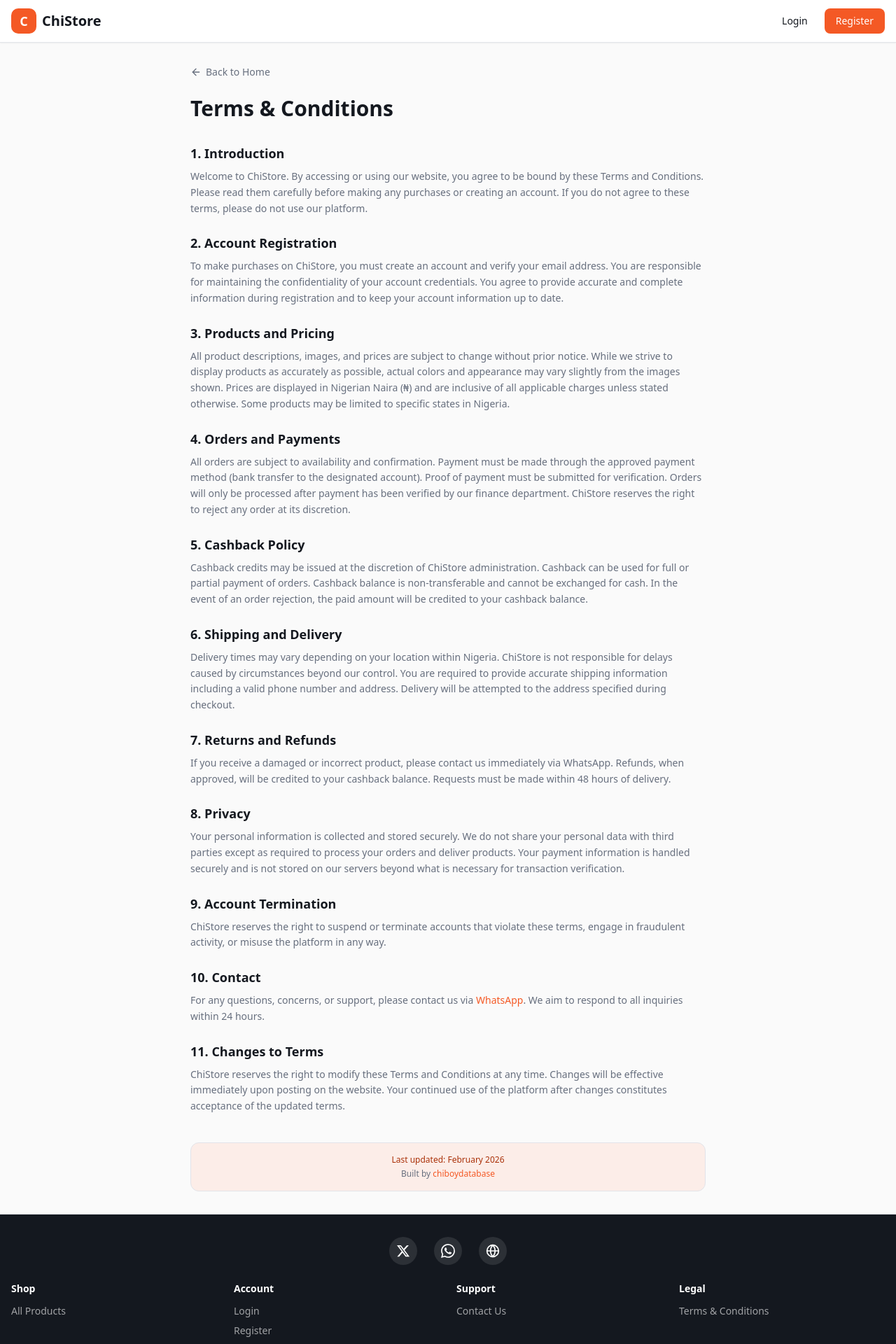
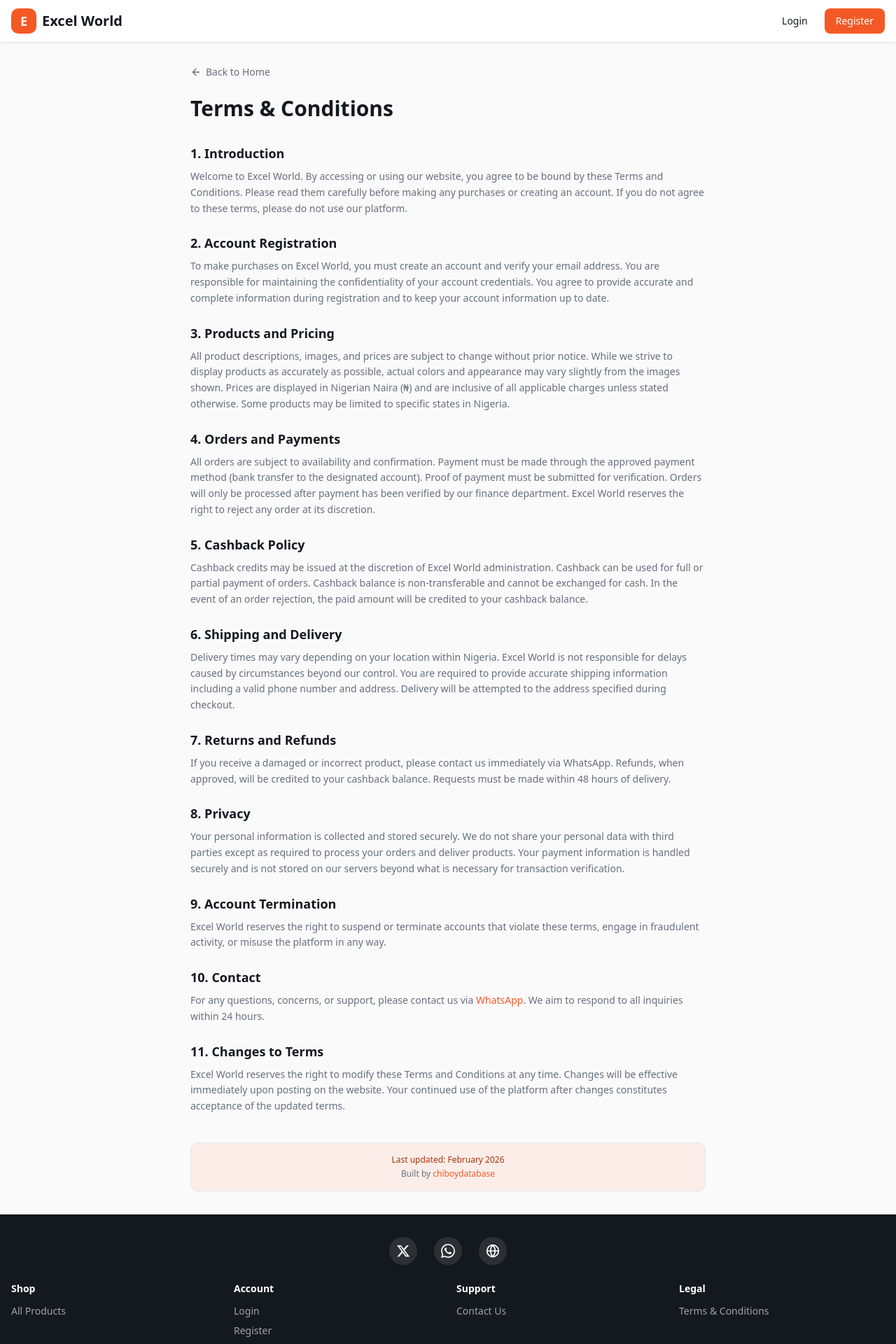
Before and after one commit to chiboydatabaseorg/v0-1, a Next.js app: page /terms in a window 1280 px wide. Shown: the top 1920 px of the page at 70% size. Built offline with nearby package versions, Linux system fonts and the light colour scheme; no server answers.

Commit message:
feat: rename site from ChiStore to Excel World
Update site branding to "Excel World" across all files.

```diff
--- a/app/layout.tsx
+++ b/app/layout.tsx
@@ -8,9 +8,9 @@ import { Toaster } from "sonner"
 const inter = Inter({ subsets: ["latin"], variable: "--font-inter" })
 
 export const metadata: Metadata = {
-  title: "ChiStore - Shop Smart, Shop ChiStore",
+  title: "Excel World - Shop Smart, Shop Excel World",
   description:
-    "Your one-stop destination for quality products at unbeatable prices. Shop the latest trends with ChiStore.",
+    "Your one-stop destination for quality products at unbeatable prices. Shop the latest trends with Excel World.",
 }
 
 export default function RootLayout({
--- a/app/page.tsx
+++ b/app/page.tsx
@@ -42,7 +42,7 @@ export default function HomePage() {
         <section className="bg-primary px-4 py-16 text-primary-foreground md:py-24">
           <div className="mx-auto max-w-7xl text-center">
             <h1 className="text-balance text-4xl font-bold md:text-5xl lg:text-6xl">
-              Shop Smart, Shop ChiStore
+              Shop Smart, Shop Excel World
             </h1>
             <p className="mx-auto mt-4 max-w-2xl text-pretty text-lg text-primary-foreground/80">
               Your one-stop destination for quality products at unbeatable prices. Discover amazing deals every day.
--- a/app/terms/page.tsx
+++ b/app/terms/page.tsx
@@ -21,7 +21,7 @@ export default function TermsPage() {
           <section>
             <h2 className="mb-2 text-lg font-semibold text-foreground">1. Introduction</h2>
             <p>
-              Welcome to ChiStore. By accessing or using our website, you agree to be bound by these Terms and Conditions.
+              Welcome to Excel World. By accessing or using our website, you agree to be bound by these Terms and Conditions.
               Please read them carefully before making any purchases or creating an account. If you do not agree to these terms,
               please do not use our platform.
             </p>
@@ -30,7 +30,7 @@ export default function TermsPage() {
           <section>
             <h2 className="mb-2 text-lg font-semibold text-foreground">2. Account Registration</h2>
             <p>
-              To make purchases on ChiStore, you must create an account and verify your email address. You are responsible
+              To make purchases on Excel World, you must create an account and verify your email address. You are responsible
               for maintaining the confidentiality of your account credentials. You agree to provide accurate and complete
               information during registration and to keep your account information up to date.
             </p>
@@ -51,7 +51,7 @@ export default function TermsPage() {
             <p>
               All orders are subject to availability and confirmation. Payment must be made through the approved payment method
               (bank transfer to the designated account). Proof of payment must be submitted for verification. Orders will only
-              be processed after payment has been verified by our finance department. ChiStore reserves the right to reject
+              be processed after payment has been verified by our finance department. Excel World reserves the right to reject
               any order at its discretion.
             </p>
           </section>
@@ -59,7 +59,7 @@ export default function TermsPage() {
           <section>
             <h2 className="mb-2 text-lg font-semibold text-foreground">5. Cashback Policy</h2>
             <p>
-              Cashback credits may be issued at the discretion of ChiStore administration. Cashback can be used for full or
+              Cashback credits may be issued at the discretion of Excel World administration. Cashback can be used for full or
               partial payment of orders. Cashback balance is non-transferable and cannot be exchanged for cash. In the event
               of an order rejection, the paid amount will be credited to your cashback balance.
             </p>
@@ -68,7 +68,7 @@ export default function TermsPage() {
           <section>
             <h2 className="mb-2 text-lg font-semibold text-foreground">6. Shipping and Delivery</h2>
             <p>
-              Delivery times may vary depending on your location within Nigeria. ChiStore is not responsible for delays
+              Delivery times may vary depending on your location within Nigeria. Excel World is not responsible for delays
               caused by circumstances beyond our control. You are required to provide accurate shipping information including
               a valid phone number and address. Delivery will be attempted to the address specified during checkout.
             </p>
@@ -94,7 +94,7 @@ export default function TermsPage() {
           <section>
             <h2 className="mb-2 text-lg font-semibold text-foreground">9. Account Termination</h2>
             <p>
-              ChiStore reserves the right to suspend or terminate accounts that violate these terms, engage in fraudulent
+              Excel World reserves the right to suspend or terminate accounts that violate these terms, engage in fraudulent
               activity, or misuse the platform in any way.
             </p>
           </section>
@@ -113,7 +113,7 @@ export default function TermsPage() {
           <section>
             <h2 className="mb-2 text-lg font-semibold text-foreground">11. Changes to Terms</h2>
             <p>
-              ChiStore reserves the right to modify these Terms and Conditions at any time. Changes will be effective
+              Excel World reserves the right to modify these Terms and Conditions at any time. Changes will be effective
               immediately upon posting on the website. Your continued use of the platform after changes constitutes
               acceptance of the updated terms.
             </p>
--- a/components/site-footer.tsx
+++ b/components/site-footer.tsx
@@ -109,7 +109,7 @@ export function SiteFooter() {
             </a>
           </p>
           <p className="mt-1">
-            {"Copyright "}&copy;{" "}{new Date().getFullYear()} ChiStore. All rights reserved.
+            {"Copyright "}&copy;{" "}{new Date().getFullYear()} Excel World. All rights reserved.
           </p>
         </div>
       </div>
--- a/components/site-header.tsx
+++ b/components/site-header.tsx
@@ -45,9 +45,9 @@ export function SiteHeader() {
       <div className="mx-auto flex max-w-7xl items-center justify-between px-4 py-3">
         <Link href="/" className="flex items-center gap-2">
           <div className="flex h-9 w-9 items-center justify-center rounded-lg bg-primary">
-            <span className="text-lg font-bold text-primary-foreground">C</span>
+            <span className="text-lg font-bold text-primary-foreground">E</span>
           </div>
-          <span className="text-xl font-bold text-foreground">ChiStore</span>
+          <span className="text-xl font-bold text-foreground">Excel World</span>
         </Link>
 
         <nav className="flex items-center gap-1">
```
